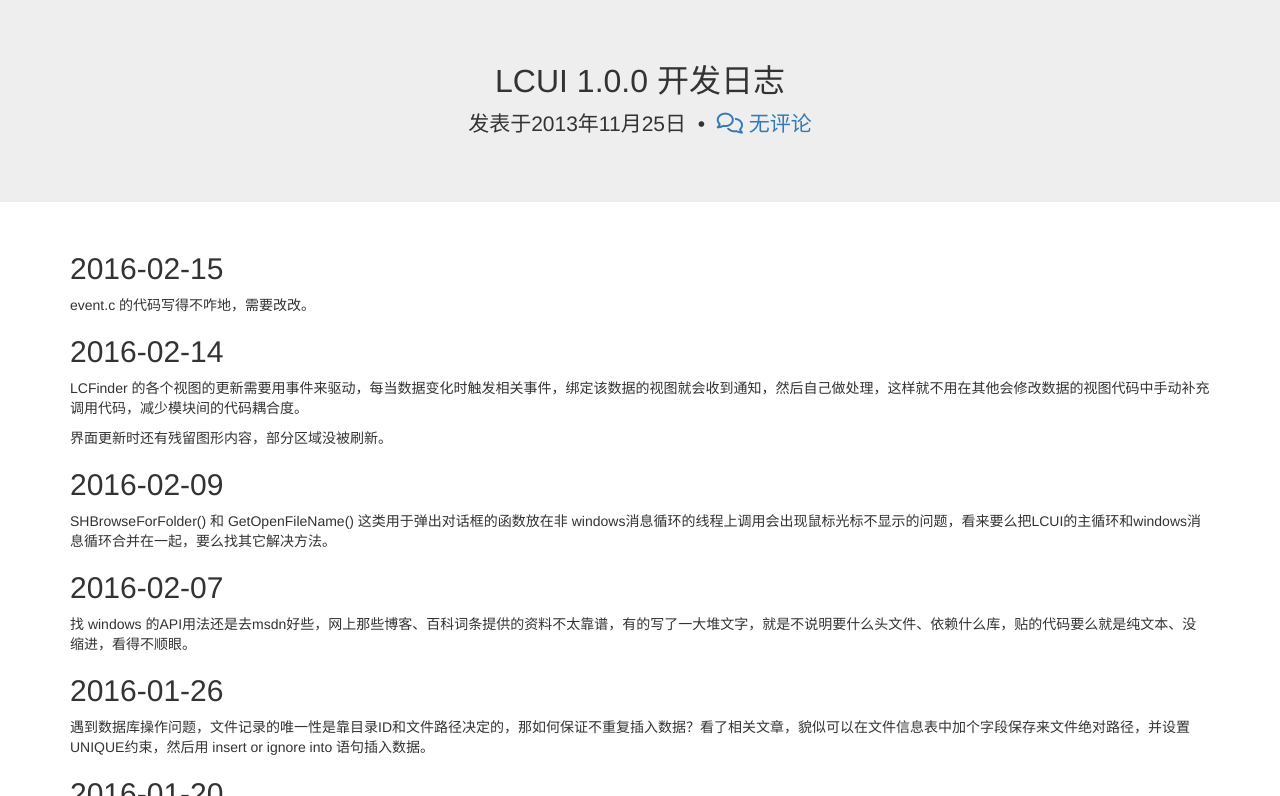
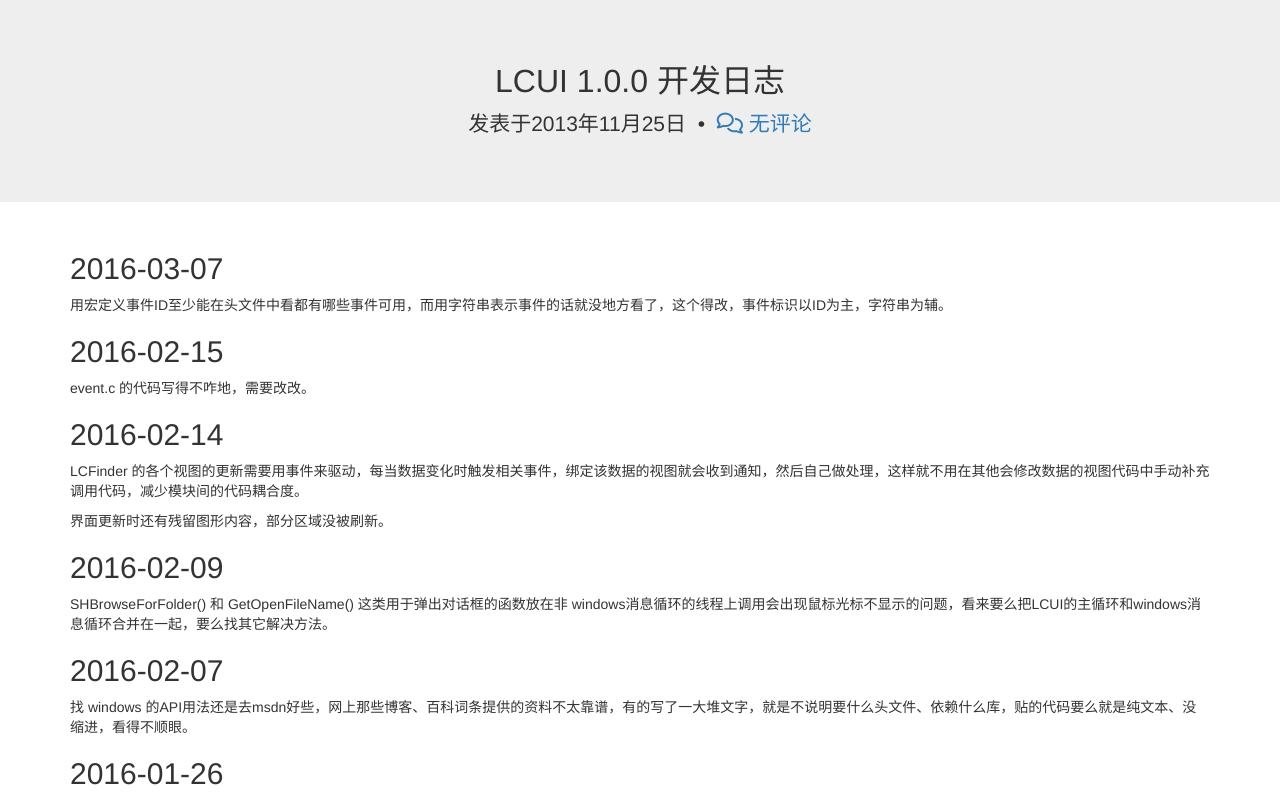
Before and after one commit to lc-soft/lc-soft.io, a Jekyll site: the page built from _posts/2013-11-25-LCUI-1.0.0.md, in a window 1280 px wide and 900 px high, cut to the strip 104-900 px from the top of the window. Built offline with Jekyll 4.4.1, drawn with Linux system fonts in a browser that asks for light colours; nearby versions of some CDN libraries; library files that are not in the unit come from our copies; Markdown is read by kramdown in place of the engine named in the settings.

Commit message:
更新日志

```diff
--- a/_posts/2013-11-25-LCUI-1.0.0.md
+++ b/_posts/2013-11-25-LCUI-1.0.0.md
@@ -2,6 +2,9 @@
 title: LCUI 1.0.0 开发日志
 ds_thread_key: devlog-lcui-1.0.0
 ---
+
+## 2016-03-07
+用宏定义事件ID至少能在头文件中看都有哪些事件可用，而用字符串表示事件的话就没地方看了，这个得改，事件标识以ID为主，字符串为辅。
 
 ## 2016-02-15
 event.c 的代码写得不咋地，需要改改。
```
